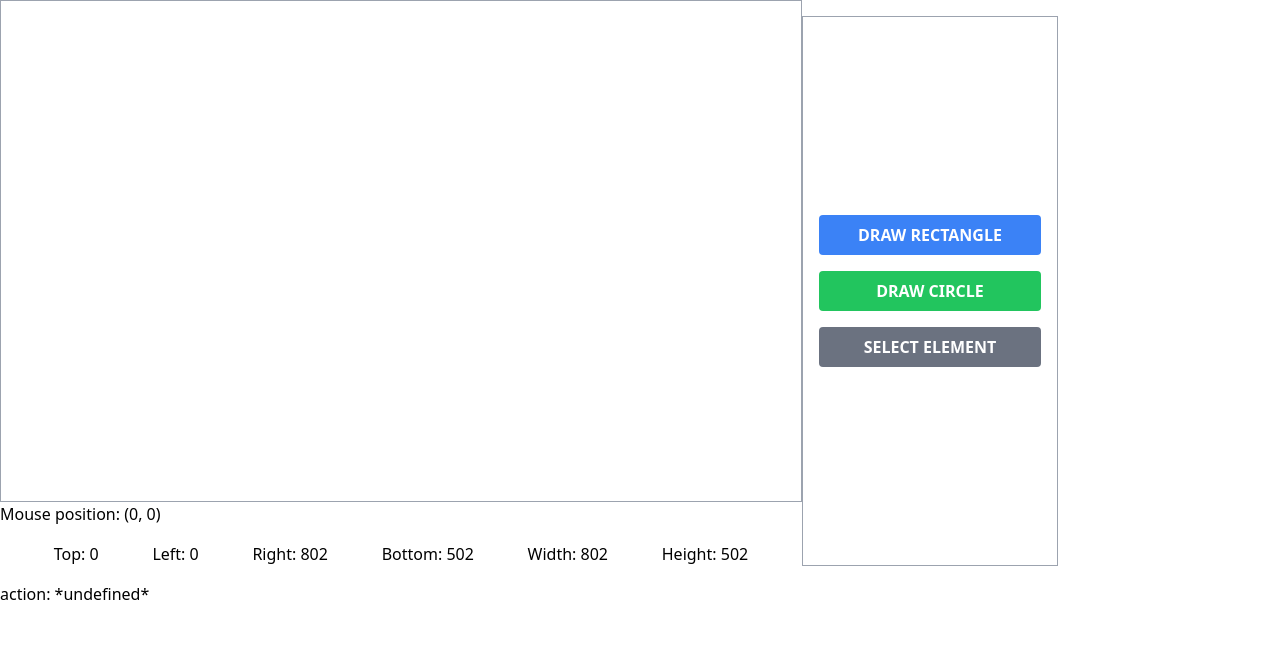
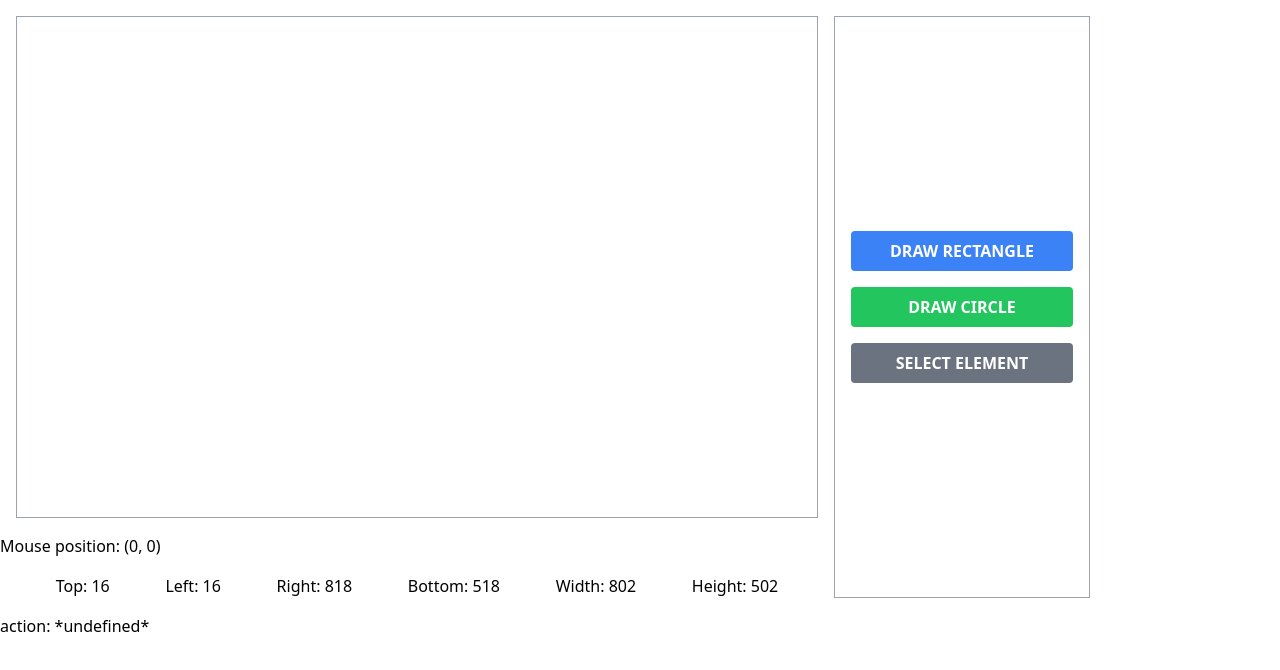
Before and after one commit to gianlucabaldin/image-annotation-tool, a React (Create React App) app: page / in a window 1280 px wide. Shown: the top 670 px of the page. Built offline with nearby package versions, Linux system fonts and the light colour scheme.

Commit message:
manage Board margin

```diff
--- a/src/components/Board.tsx
+++ b/src/components/Board.tsx
@@ -21,7 +21,6 @@ const Board = ({ action }: BoardProps) => {
       : SHAPE_TYPES.CIRCLE;
 
   const MARGINS = 16;
-  const marginClass = `m-${MARGINS / 4}`;
 
   useEffect(() => {
     if (canvasRef.current) {
@@ -34,6 +33,7 @@ const Board = ({ action }: BoardProps) => {
   }, []);
 
   const handleClick = (e: React.MouseEvent<HTMLCanvasElement, MouseEvent>) => {
+    e.preventDefault();
     if (context && action) {
       const { clientX, clientY } = e;
 
@@ -68,6 +68,7 @@ const Board = ({ action }: BoardProps) => {
   const handleMouseMove = (
     e: React.MouseEvent<HTMLCanvasElement, MouseEvent>
   ) => {
+    e.preventDefault();
     if (isDrawing && coordinates) {
       setCoordinates({
         ...coordinates,
@@ -160,7 +161,7 @@ const Board = ({ action }: BoardProps) => {
         onMouseMove={handleMouseMove}
         width={800}
         height={500}
-        className={`${marginClass} border border-gray-400`}
+        className={"m-4 border border-gray-400"}
       />
       {openDialog && (
         <Dialog onClose={handleOnCloseDialog} onSave={handleSaveAnnotation} />
```
